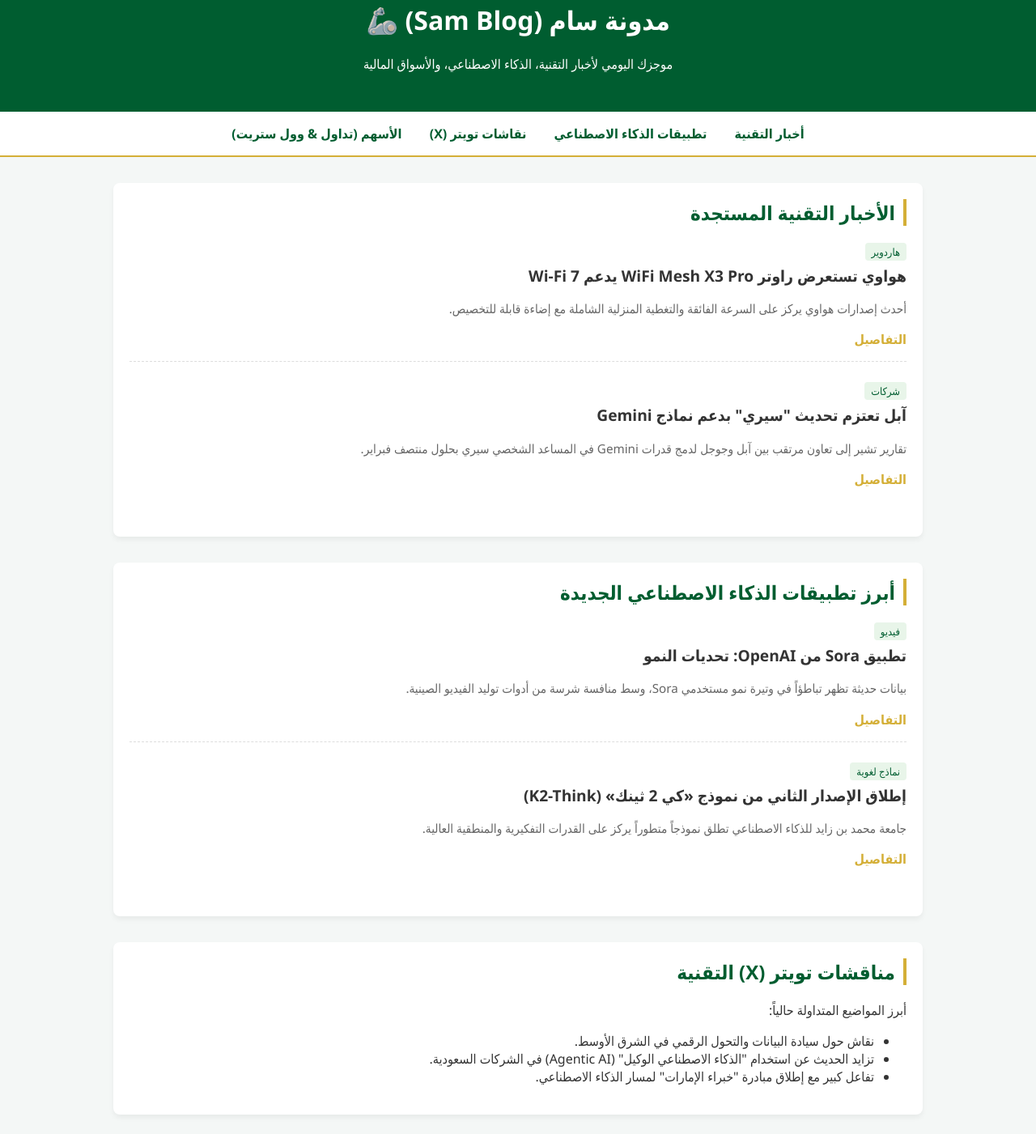
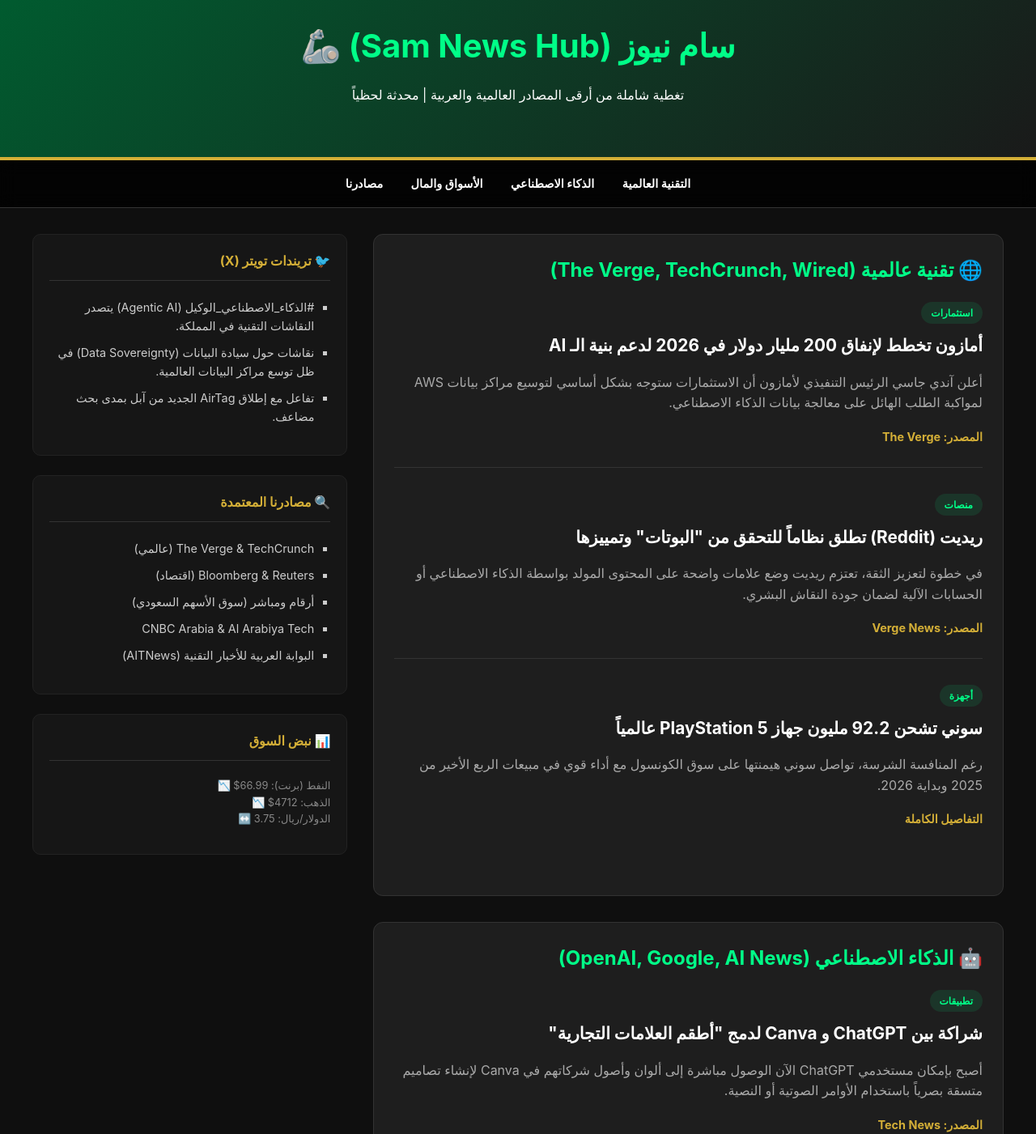
Before and after one commit to dewilee631/blog, a plain HTML site: page index.html in a window 1280 px wide. Shown: the part 50-1451 px from the top of the page at 81% size. Drawn offline with Linux system fonts and the light colour scheme.

Commit message:
expanded news sources and improved design

```diff
--- a/index.html
+++ b/index.html
@@ -3,119 +3,156 @@
 <head>
     <meta charset="UTF-8">
     <meta name="viewport" content="width=device-width, initial-scale=1.0">
-    <title>مدونة سام التقنية والمالية</title>
+    <title>مدونة سام التقنية والمالية الشاملة</title>
     <style>
         :root {
-            --primary: #005D30;
+            --primary: #1a1a1a;
+            --accent: #00ff88;
             --secondary: #D4AF37;
-            --bg: #f4f7f6;
-            --text: #333;
+            --bg: #0f0f0f;
+            --card-bg: #1e1e1e;
+            --text: #e0e0e0;
+            --muted: #888;
         }
-        body { font-family: 'Segoe UI', Tahoma, Geneva, Verdana, sans-serif; background: var(--bg); color: var(--text); margin: 0; padding: 0; }
-        header { background: var(--primary); color: white; padding: 2rem; text-align: center; box-shadow: 0 2px 5px rgba(0,0,0,0.1); }
-        nav { background: #fff; padding: 1rem; text-align: center; border-bottom: 2px solid var(--secondary); position: sticky; top: 0; z-index: 100; }
-        nav a { margin: 0 15px; text-decoration: none; color: var(--primary); font-weight: bold; }
-        .container { max-width: 1000px; margin: 2rem auto; padding: 0 20px; }
-        .card { background: #fff; border-radius: 8px; padding: 20px; margin-bottom: 2rem; box-shadow: 0 4px 6px rgba(0,0,0,0.05); }
-        .card h2 { color: var(--primary); margin-top: 0; border-right: 4px solid var(--secondary); padding-right: 10px; }
-        .news-item { margin-bottom: 1.5rem; border-bottom: 1px dashed #ddd; padding-bottom: 1rem; }
+        body { font-family: 'Inter', -apple-system, BlinkMacSystemFont, sans-serif; background: var(--bg); color: var(--text); margin: 0; padding: 0; line-height: 1.6; }
+        header { background: linear-gradient(135deg, #005D30 0%, #1a1a1a 100%); color: white; padding: 3rem 1rem; text-align: center; border-bottom: 4px solid var(--secondary); }
+        header h1 { font-size: 2.5rem; margin-bottom: 0.5rem; color: var(--accent); }
+        nav { background: rgba(0,0,0,0.8); backdrop-filter: blur(10px); padding: 1rem; text-align: center; position: sticky; top: 0; z-index: 100; border-bottom: 1px solid #333; }
+        nav a { margin: 0 15px; text-decoration: none; color: #fff; font-weight: 600; font-size: 0.9rem; transition: color 0.3s; }
+        nav a:hover { color: var(--accent); }
+        .container { max-width: 1200px; margin: 2rem auto; padding: 0 20px; display: grid; grid-template-columns: 2fr 1fr; gap: 2rem; }
+        .main-content { }
+        .sidebar { }
+        .card { background: var(--card-bg); border-radius: 12px; padding: 25px; margin-bottom: 2rem; border: 1px solid #333; transition: transform 0.3s; }
+        .card:hover { border-color: var(--accent); }
+        .card h2 { color: var(--accent); margin-top: 0; font-size: 1.5rem; display: flex; align-items: center; gap: 10px; }
+        .news-item { margin-bottom: 2rem; border-bottom: 1px solid #333; padding-bottom: 1.5rem; }
         .news-item:last-child { border-bottom: none; }
-        .news-item h3 { margin: 0 0 10px; font-size: 1.2rem; }
-        .news-item p { color: #666; font-size: 0.95rem; line-height: 1.6; }
-        .news-item a { color: var(--secondary); text-decoration: none; font-weight: bold; }
-        .news-item a:hover { text-decoration: underline; }
-        .tag { display: inline-block; background: #e8f5e9; color: var(--primary); padding: 2px 8px; border-radius: 4px; font-size: 0.8rem; margin-bottom: 5px; }
-        footer { text-align: center; padding: 2rem; color: #888; font-size: 0.8rem; }
+        .news-item h3 { margin: 0 0 12px; font-size: 1.3rem; color: #fff; }
+        .news-item p { color: #aaa; font-size: 1rem; }
+        .news-item a { color: var(--secondary); text-decoration: none; font-weight: bold; font-size: 0.9rem; }
+        .tag { display: inline-block; background: rgba(0, 255, 136, 0.1); color: var(--accent); padding: 4px 12px; border-radius: 20px; font-size: 0.75rem; font-weight: bold; margin-bottom: 10px; }
+        .sidebar-box { background: #161616; border-radius: 10px; padding: 20px; margin-bottom: 1.5rem; border: 1px solid #222; }
+        .sidebar-box h4 { color: var(--secondary); margin-top: 0; border-bottom: 1px solid #333; padding-bottom: 10px; }
+        .sidebar-box ul { padding-right: 20px; list-style-type: square; color: #ccc; }
+        .sidebar-box li { margin-bottom: 10px; font-size: 0.9rem; }
+        footer { text-align: center; padding: 3rem; color: var(--muted); border-top: 1px solid #333; font-size: 0.85rem; }
+
+        @media (max-width: 900px) {
+            .container { grid-template-columns: 1fr; }
+        }
     </style>
 </head>
 <body>
     <header>
-        <h1>مدونة سام (Sam Blog) 🦾</h1>
-        <p>موجزك اليومي لأخبار التقنية، الذكاء الاصطناعي، والأسواق المالية</p>
+        <h1>سام نيوز (Sam News Hub) 🦾</h1>
+        <p>تغطية شاملة من أرقى المصادر العالمية والعربية | محدثة لحظياً</p>
     </header>
     <nav>
-        <a href="#tech">أخبار التقنية</a>
-        <a href="#ai">تطبيقات الذكاء الاصطناعي</a>
-        <a href="#twitter">نقاشات تويتر (X)</a>
-        <a href="#stocks">الأسهم (تداول & وول ستريت)</a>
+        <a href="#tech">التقنية العالمية</a>
+        <a href="#ai">الذكاء الاصطناعي</a>
+        <a href="#stocks">الأسواق والمال</a>
+        <a href="#sources">مصادرنا</a>
     </nav>
     <div class="container">
-        <!-- Tech News -->
+        <div class="main-content">
+            <!-- Global Tech News -->
             <section id="tech" class="card">
-            <h2>الأخبار التقنية المستجدة</h2>
-            <div id="tech-content">
+                <h2>🌐 تقنية عالمية (The Verge, TechCrunch, Wired)</h2>
                 <div class="news-item">
-                    <span class="tag">هاردوير</span>
-                    <h3>هواوي تستعرض راوتر WiFi Mesh X3 Pro يدعم Wi-Fi 7</h3>
-                    <p>أحدث إصدارات هواوي يركز على السرعة الفائقة والتغطية المنزلية الشاملة مع إضاءة قابلة للتخصيص.</p>
-                    <a href="https://aitnews.com/2026/02/02/%d9%87%d9%88%d8%a7%d9%88%d9%8a-%d8%aa%d8%b3%d8%aa%d8%b9%d8%b1%d8%b6-%d8%b1%d8%a7%d9%88%d8%aa%d8%b1-wifi-mesh-x3-pro-%d8%a8%d8%a5%d8%b6%d8%a7%d8%a1%d8%a9-%d9%82%d8%a7%d8%a8%d9%84%d8%a9-%d9%84%d9%84/">التفاصيل</a>
+                    <span class="tag">استثمارات</span>
+                    <h3>أمازون تخطط لإنفاق 200 مليار دولار في 2026 لدعم بنية الـ AI</h3>
+                    <p>أعلن آندي جاسي الرئيس التنفيذي لأمازون أن الاستثمارات ستوجه بشكل أساسي لتوسيع مراكز بيانات AWS لمواكبة الطلب الهائل على معالجة بيانات الذكاء الاصطناعي.</p>
+                    <a href="https://www.theverge.com/2026/2/5/amazon-earnings-200-billion-investment-ai">المصدر: The Verge</a>
                 </div>
                 <div class="news-item">
-                    <span class="tag">شركات</span>
-                    <h3>آبل تعتزم تحديث "سيري" بدعم نماذج Gemini</h3>
-                    <p>تقارير تشير إلى تعاون مرتقب بين آبل وجوجل لدمج قدرات Gemini في المساعد الشخصي سيري بحلول منتصف فبراير.</p>
-                    <a href="https://aitnews.com/2026/01/26/%d8%a2%d8%a8%d9%84-%d8%aa%d8%b9%d9%84%d9%86-%d8%aa%d8%ad%d8%af%d9%8a%d8%ab-%d8%b3%d9%8a%d8%b1%d9%8a-%d8%a8%d8%af%d8%b9%d9%85-gemini/">التفاصيل</a>
+                    <span class="tag">منصات</span>
+                    <h3>ريديت (Reddit) تطلق نظاماً للتحقق من "البوتات" وتمييزها</h3>
+                    <p>في خطوة لتعزيز الثقة، تعتزم ريديت وضع علامات واضحة على المحتوى المولد بواسطة الذكاء الاصطناعي أو الحسابات الآلية لضمان جودة النقاش البشري.</p>
+                    <a href="https://www.theverge.com/2026/2/5/reddit-bot-verification-labeling">المصدر: Verge News</a>
                 </div>
+                <div class="news-item">
+                    <span class="tag">أجهزة</span>
+                    <h3>سوني تشحن 92.2 مليون جهاز PlayStation 5 عالمياً</h3>
+                    <p>رغم المنافسة الشرسة، تواصل سوني هيمنتها على سوق الكونسول مع أداء قوي في مبيعات الربع الأخير من 2025 وبداية 2026.</p>
+                    <a href="https://www.theverge.com/2026/2/5/sony-ps5-shipment-numbers">التفاصيل الكاملة</a>
                 </div>
             </section>
 
-        <!-- AI Tools -->
+            <!-- AI Section -->
             <section id="ai" class="card">
-            <h2>أبرز تطبيقات الذكاء الاصطناعي الجديدة</h2>
-            <div id="ai-content">
+                <h2>🤖 الذكاء الاصطناعي (OpenAI, Google, AI News)</h2>
                 <div class="news-item">
-                    <span class="tag">فيديو</span>
-                    <h3>تطبيق Sora من OpenAI: تحديات النمو</h3>
-                    <p>بيانات حديثة تظهر تباطؤاً في وتيرة نمو مستخدمي Sora، وسط منافسة شرسة من أدوات توليد الفيديو الصينية.</p>
-                    <a href="https://aitnews.com/2026/01/29/%d8%aa%d8%a8%d8%a7%d8%b7%d8%a4-%d8%a7%d9%84%d9%86%d9%85%d9%88-%d9%a1%d9%8a%d9%87%d8%af%d8%af-%d8%aa%d8%b7%d8%a8%d9%8a%d9%82-sora-%d9%85%d9%86-%d8%a3%d9%88%d8%a8%d9%86-%d8%a3%d9%8a%d9%87-%d8%a2%d9%8a/">التفاصيل</a>
+                    <span class="tag">تطبيقات</span>
+                    <h3>شراكة بين ChatGPT و Canva لدمج "أطقم العلامات التجارية"</h3>
+                    <p>أصبح بإمكان مستخدمي ChatGPT الآن الوصول مباشرة إلى ألوان وأصول شركاتهم في Canva لإنشاء تصاميم متسقة بصرياً باستخدام الأوامر الصوتية أو النصية.</p>
+                    <a href="https://www.theverge.com/2026/2/5/chatgpt-canva-tool-brand-kits">المصدر: Tech News</a>
                 </div>
                 <div class="news-item">
-                    <span class="tag">نماذج لغوية</span>
-                    <h3>إطلاق الإصدار الثاني من نموذج «كي 2 ثينك» (K2-Think)</h3>
-                    <p>جامعة محمد بن زايد للذكاء الاصطناعي تطلق نموذجاً متطوراً يركز على القدرات التفكيرية والمنطقية العالية.</p>
-                    <a href="https://aitnews.com/2026/01/28/%d8%ac%d8%a7%d9%85%d8%b9%d8%a9-%d9%85%d8%ad%d9%85%d8%af-%d8%a8%d9%86-%d8%b2%d8%a7%d9%8a%d8%af-%d9%84%d9%84%d8%b0%d9%83%d8%a7%d8%a1-%d8%a7%d9%84%d8%a7%d8%b5%d8%b7%d9%86%d8%a7%d8%b9%d9%8a-%d8%aa%d8%b7-3/">التفاصيل</a>
+                    <span class="tag">بحث علمي</span>
+                    <h3>إطلاق الإصدار الثاني من نموذج «كي 2 ثينك» (K2-Think) في الإمارات</h3>
+                    <p>جامعة محمد بن زايد للذكاء الاصطناعي تطور نموذجاً يتفوق في حل المسائل الرياضية المعقدة والمنطق البرمجي مقارنة بالنماذج الحالية.</p>
+                    <a href="https://aitnews.com/2026/01/28/%d8%ac%d8%a7%d9%85%d8%b9%d8%a9-%d9%85%d8%ad%d9%85%d8%af-%d8%a8%d9%86-%d2%b2%d8%a7%d9%8a%d8%af-%d9%84%d9%84%d8%b0%d9%83%d8%a7%d8%a1-%d8%a7%d9%84%d8%a7%d8%b5%d8%b7%d9%86%d8%a7%d8%b9%d9%8a-%d8%aa%d8%b7-3/">المصدر: البوابة العربية للأخبار التقنية</a>
                 </div>
-            </div>
-        </section>
-
-        <!-- Twitter Discussions -->
-        <section id="twitter" class="card">
-            <h2>مناقشات تويتر (X) التقنية</h2>
-            <p>أبرز المواضيع المتداولة حالياً:</p>
-            <ul>
-                <li>نقاش حول سيادة البيانات والتحول الرقمي في الشرق الأوسط.</li>
-                <li>تزايد الحديث عن استخدام "الذكاء الاصطناعي الوكيل" (Agentic AI) في الشركات السعودية.</li>
-                <li>تفاعل كبير مع إطلاق مبادرة "خبراء الإمارات" لمسار الذكاء الاصطناعي.</li>
-            </ul>
             </section>
 
             <!-- Stock Market -->
             <section id="stocks" class="card">
-            <h2>سوق الأسهم السعودي والأمريكي</h2>
-            <div id="stocks-content">
+                <h2>📈 الأسهم والمال (Tadawul, Bloomberg, CNBC)</h2>
                 <div class="news-item">
-                    <span class="tag">تداول (TASI)</span>
-                    <h3>السوق السعودي يغلق على تراجع بنسبة 1.34%</h3>
-                    <p>مؤشر تاسي عند مستويات 11188 نقطة، مع ترقب لنتائج الشركات القيادية للربع الرابع.</p>
-                    <a href="https://www.snabusiness.com/markets/.TASI">التفاصيل</a>
+                    <span class="tag">تداول السعودية</span>
+                    <h3>مؤشر "تاسي" يغلق متراجعاً بنسبة 1.34% عند 11188 نقطة</h3>
+                    <p>تأثر السوق السعودي بضغوط بيعية في قطاعي البنوك والطاقة، مع استقرار نسبي لسهم أرامكو عند 25.6 ريال.</p>
+                    <a href="https://www.snabusiness.com/markets/.TASI">تحليل أرقام ومباشر</a>
                 </div>
                 <div class="news-item">
                     <span class="tag">وول ستريت</span>
-                    <h3>ألفابت (Google) تتجاوز إيراداتها 400 مليار دولار</h3>
-                    <p>لأول مرة في تاريخها، جوجل تسجل أرقاماً قياسية مدفوعة بنمو قطاع الحوسبة السحابية والذكاء الاصطناعي.</p>
-                    <a href="https://www.snabusiness.com/article/1850996-%D9%84%D9%84%D9%85%D8%B1%D8%A9-%D8%A7%D9%84%D8%A7%D9%94%D9%88%D9%84%D9%89-%D8%A3%D9%84%D9%81%D8%A7%D8%A8%D8%AA-%D8%AA%D8%B3%D8%AC%D9%84-%D8%A7%D9%95%D9%8A%D8%B1%D8%A7%D8%AF%D8%A7%D8%AA-%D8%AA%D8%AA%D8%AC%D8%A7%D9%88%D8%B2-400-%D9%85%D9%84%D9%8A%D8%A7%D8%B1-%D8%AF%D9%88%D9%84%D8%A7%D8%B1">التفاصيل</a>
+                    <h3>ألفابت (Google) تسجل إيرادات تاريخية تتجاوز 400 مليار دولار</h3>
+                    <p>نمو استثنائي في أرباح جوجل نتيجة لتبني الشركات لخدمات الذكاء الاصطناعي السحابية، مما دفع السهم لمستويات قياسية جديدة.</p>
+                    <a href="https://www.snabusiness.com/article/1850996">المصدر: اقتصاد سكاي نيوز</a>
                 </div>
                 <div class="news-item">
                     <span class="tag">عملات رقمية</span>
-                    <h3>البيتكوين يقترب من 70 ألف دولار وسط تذبذبات حادة</h3>
-                    <p>تراجع البيتكوين بنسبة تقارب 20% منذ بداية العام، والمحللون يراقبون مستويات الدعم الحالية.</p>
-                    <a href="https://www.aljazeera.net/ebusiness/2026/2/5/بتكوين-تقترب-من-مستوى-70-ألف-دولار">التفاصيل</a>
-                </div>
+                    <h3>البيتكوين يواجه ضغوطاً عند مستوى 70 ألف دولار</h3>
+                    <p>المحللون يتوقعون موجة تذبذب حادة مع ترقب قرارات الفيدرالي الأمريكي القادمة بخصوص أسعار الفائدة.</p>
+                    <a href="https://www.aljazeera.net/ebusiness/2026/2/5/بتكوين-تقترب-من-مستوى-70-ألف-دولار">متابعة الأسعار</a>
                 </div>
             </section>
         </div>
+
+        <div class="sidebar">
+            <div class="sidebar-box">
+                <h4>🐦 تريندات تويتر (X)</h4>
+                <ul>
+                    <li>#الذكاء_الاصطناعي_الوكيل (Agentic AI) يتصدر النقاشات التقنية في المملكة.</li>
+                    <li>نقاشات حول سيادة البيانات (Data Sovereignty) في ظل توسع مراكز البيانات العالمية.</li>
+                    <li>تفاعل مع إطلاق AirTag الجديد من آبل بمدى بحث مضاعف.</li>
+                </ul>
+            </div>
+
+            <div class="sidebar-box" id="sources">
+                <h4>🔍 مصادرنا المعتمدة</h4>
+                <ul>
+                    <li>The Verge & TechCrunch (عالمي)</li>
+                    <li>Bloomberg & Reuters (اقتصاد)</li>
+                    <li>أرقام ومباشر (سوق الأسهم السعودي)</li>
+                    <li>CNBC Arabia & Al Arabiya Tech</li>
+                    <li>البوابة العربية للأخبار التقنية (AITNews)</li>
+                </ul>
+            </div>
+
+            <div class="sidebar-box">
+                <h4>📊 نبض السوق</h4>
+                <p style="font-size: 0.8rem; color: #888;">
+                    النفط (برنت): 66.99$ 📉<br>
+                    الذهب: 4712$ 📉<br>
+                    الدولار/ريال: 3.75 ↔️
+                </p>
+            </div>
+        </div>
+    </div>
     <footer>
-        تحديث: 6 فبراير 2026 | تم الإنتاج بواسطة سام (Sam AI)
+        تحديث يومي: الجمعة 6 فبراير 2026 | مدعوم بواسطة سام الذكي 🦾 | <a href="https://github.com/dewilee631/blog" style="color: var(--accent);">كود المصدري</a>
     </footer>
 </body>
 </html>
```
Lines whose indentation alone changed are shown as unchanged.
